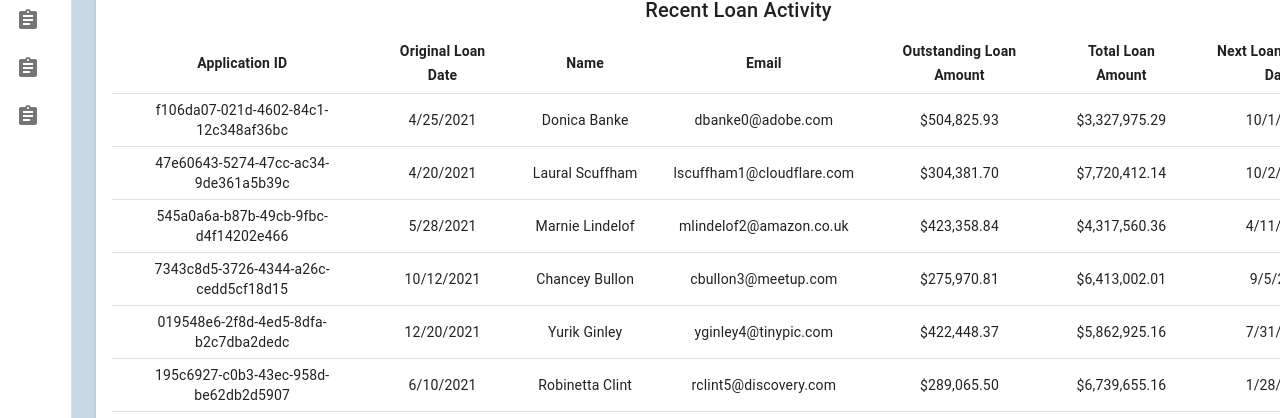
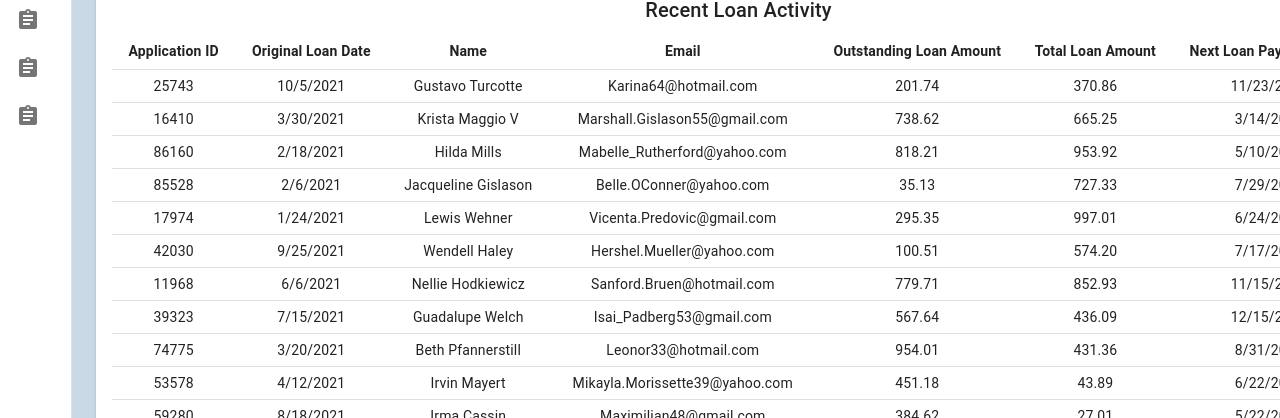
Before and after one commit to GalexyN/mock-demo-site, a React app: page / in a window 1280 px wide. Shown: the part 407-825 px from the top of the page. Built offline with nearby package versions, Linux system fonts and the light colour scheme.

Commit message:
changed random data to faker

```diff
--- a/client/components/loanInformationItems.js
+++ b/client/components/loanInformationItems.js
@@ -1,151 +1,170 @@
-export const loanInformationItems = [{
-    "id": 1,
-    "application_id": "f106da07-021d-4602-84c1-12c348af36bc",
-    "original_loan_date": "4/25/2021",
-    "full_name": "Donica Banke",
-    "email": "dbanke0@adobe.com",
-    "username": "dbanke0",
-    "outstanding_loan_amount": "$504,825.93",
-    "total_loan_amount": "$3,327,975.29",
-    "next_loan_payment_date": "10/1/2022"
-}, {
-    "id": 2,
-    "application_id": "47e60643-5274-47cc-ac34-9de361a5b39c",
-    "original_loan_date": "4/20/2021",
-    "full_name": "Laural Scuffham",
-    "email": "lscuffham1@cloudflare.com",
-    "username": "lscuffham1",
-    "outstanding_loan_amount": "$304,381.70",
-    "total_loan_amount": "$7,720,412.14",
-    "next_loan_payment_date": "10/2/2022"
-}, {
-    "id": 3,
-    "application_id": "545a0a6a-b87b-49cb-9fbc-d4f14202e466",
-    "original_loan_date": "5/28/2021",
-    "full_name": "Marnie Lindelof",
-    "email": "mlindelof2@amazon.co.uk",
-    "username": "mlindelof2",
-    "outstanding_loan_amount": "$423,358.84",
-    "total_loan_amount": "$4,317,560.36",
-    "next_loan_payment_date": "4/11/2022"
-}, {
-    "id": 4,
-    "application_id": "7343c8d5-3726-4344-a26c-cedd5cf18d15",
-    "original_loan_date": "10/12/2021",
-    "full_name": "Chancey Bullon",
-    "email": "cbullon3@meetup.com",
-    "username": "cbullon3",
-    "outstanding_loan_amount": "$275,970.81",
-    "total_loan_amount": "$6,413,002.01",
-    "next_loan_payment_date": "9/5/2022"
-}, {
-    "id": 5,
-    "application_id": "019548e6-2f8d-4ed5-8dfa-b2c7dba2dedc",
-    "original_loan_date": "12/20/2021",
-    "full_name": "Yurik Ginley",
-    "email": "yginley4@tinypic.com",
-    "username": "yginley4",
-    "outstanding_loan_amount": "$422,448.37",
-    "total_loan_amount": "$5,862,925.16",
-    "next_loan_payment_date": "7/31/2022"
-}, {
-    "id": 6,
-    "application_id": "195c6927-c0b3-43ec-958d-be62db2d5907",
-    "original_loan_date": "6/10/2021",
-    "full_name": "Robinetta Clint",
-    "email": "rclint5@discovery.com",
-    "username": "rclint5",
-    "outstanding_loan_amount": "$289,065.50",
-    "total_loan_amount": "$6,739,655.16",
-    "next_loan_payment_date": "1/28/2022"
-}, {
-    "id": 7,
-    "application_id": "5d771623-40fb-4c4c-a14d-e66b3b8ca2f2",
-    "original_loan_date": "7/16/2021",
-    "full_name": "Sherrie Lambricht",
-    "email": "slambricht6@gravatar.com",
-    "username": "slambricht6",
-    "outstanding_loan_amount": "$576,982.06",
-    "total_loan_amount": "$1,024,761.52",
-    "next_loan_payment_date": "1/12/2022"
-}, {
-    "id": 8,
-    "application_id": "9c43b642-d6b7-4f8d-96b7-176dc73e3dce",
-    "original_loan_date": "2/4/2021",
-    "full_name": "Rock Wethers",
-    "email": "rwethers7@weather.com",
-    "username": "rwethers7",
-    "outstanding_loan_amount": "$409,032.46",
-    "total_loan_amount": "$2,492,890.14",
-    "next_loan_payment_date": "6/16/2022"
-}, {
-    "id": 9,
-    "application_id": "80f475fa-4c24-404b-b6e0-6bd8dbf08704",
-    "original_loan_date": "4/13/2021",
-    "full_name": "Federico Westnage",
-    "email": "fwestnage8@soup.io",
-    "username": "fwestnage8",
-    "outstanding_loan_amount": "$483,322.06",
-    "total_loan_amount": "$3,530,779.97",
-    "next_loan_payment_date": "5/23/2022"
-}, {
-    "id": 10,
-    "application_id": "b2e08123-a496-4317-829d-bcb485680fd8",
-    "original_loan_date": "10/17/2021",
-    "full_name": "Jenelle Eadington",
-    "email": "jeadington9@live.com",
-    "username": "jeadington9",
-    "outstanding_loan_amount": "$371,242.42",
-    "total_loan_amount": "$7,710,362.41",
-    "next_loan_payment_date": "4/24/2022"
-}, {
-    "id": 11,
-    "application_id": "3dc4353e-a087-4f24-b076-4d217ad62e0f",
-    "original_loan_date": "12/30/2021",
-    "full_name": "Clyve Pallesen",
-    "email": "cpallesena@hostgator.com",
-    "username": "cpallesena",
-    "outstanding_loan_amount": "$310,346.12",
-    "total_loan_amount": "$3,865,553.62",
-    "next_loan_payment_date": "12/23/2022"
-}, {
-    "id": 12,
-    "application_id": "91a9877f-523b-4389-b22d-a1e39ab51671",
-    "original_loan_date": "11/21/2021",
-    "full_name": "Wain McDuffie",
-    "email": "wmcduffieb@google.ru",
-    "username": "wmcduffieb",
-    "outstanding_loan_amount": "$480,550.75",
-    "total_loan_amount": "$6,618,434.75",
-    "next_loan_payment_date": "5/27/2022"
-}, {
-    "id": 13,
-    "application_id": "95c11bce-ddde-433a-b4b7-d6ccbb3d0d19",
-    "original_loan_date": "8/20/2021",
-    "full_name": "Phedra Boecke",
-    "email": "pboeckec@pbs.org",
-    "username": "pboeckec",
-    "outstanding_loan_amount": "$501,712.10",
-    "total_loan_amount": "$1,479,930.50",
-    "next_loan_payment_date": "6/8/2022"
-}, {
-    "id": 14,
-    "application_id": "ffaf42b8-dbbd-4005-ac1d-3d9ca051036e",
-    "original_loan_date": "1/8/2022",
-    "full_name": "Joannes Raison",
-    "email": "jraisond@comsenz.com",
-    "username": "jraisond",
-    "outstanding_loan_amount": "$560,692.27",
-    "total_loan_amount": "$7,450,061.48",
-    "next_loan_payment_date": "8/11/2022"
-}, {
-    "id": 15,
-    "application_id": "0a7d864e-f49c-4447-96b8-8308ac66dfae",
-    "original_loan_date": "2/6/2021",
-    "full_name": "Bernadene Portman",
-    "email": "bportmane@nhs.uk",
-    "username": "bportmane",
-    "outstanding_loan_amount": "$483,785.24",
-    "total_loan_amount": "$5,154,082.77",
-    "next_loan_payment_date": "6/29/2022"
-}]
+
+import faker from 'faker';
+export const loanInformationItems = [];
+const statuses = ['Payment Pending', 'Delinquent', 'Paid'];
+
+for (let i = 0; i < 15; i++) {
+    loanInformationItems.push({
+        id: i,
+        application_id: faker.random.number(),
+        original_loan_date: faker.date.past().toLocaleDateString(),
+        full_name: faker.name.findName(),
+        email: faker.internet.email(),
+        outstanding_loan_amount: faker.finance.amount(),
+        total_loan_amount: faker.finance.amount(),
+        next_loan_payment_date: faker.date.future().toLocaleDateString(),
+        status: statuses[Math.floor(Math.random() * statuses.length)],
+    });
+}
+
+// export const loanInformationItems = [{
+//     "id": 1,
+//     "application_id": "f106da07-021d-4602-84c1-12c348af36bc",
+//     "original_loan_date": "4/25/2021",
+//     "full_name": "Donica Banke",
+//     "email": "dbanke0@adobe.com",
+//     "username": "dbanke0",
+//     "outstanding_loan_amount": "$504,825.93",
+//     "total_loan_amount": "$3,327,975.29",
+//     "next_loan_payment_date": "10/1/2022"
+// }, {
+//     "id": 2,
+//     "application_id": "47e60643-5274-47cc-ac34-9de361a5b39c",
+//     "original_loan_date": "4/20/2021",
+//     "full_name": "Laural Scuffham",
+//     "email": "lscuffham1@cloudflare.com",
+//     "username": "lscuffham1",
+//     "outstanding_loan_amount": "$304,381.70",
+//     "total_loan_amount": "$7,720,412.14",
+//     "next_loan_payment_date": "10/2/2022"
+// }, {
+//     "id": 3,
+//     "application_id": "545a0a6a-b87b-49cb-9fbc-d4f14202e466",
+//     "original_loan_date": "5/28/2021",
+//     "full_name": "Marnie Lindelof",
+//     "email": "mlindelof2@amazon.co.uk",
+//     "username": "mlindelof2",
+//     "outstanding_loan_amount": "$423,358.84",
+//     "total_loan_amount": "$4,317,560.36",
+//     "next_loan_payment_date": "4/11/2022"
+// }, {
+//     "id": 4,
+//     "application_id": "7343c8d5-3726-4344-a26c-cedd5cf18d15",
+//     "original_loan_date": "10/12/2021",
+//     "full_name": "Chancey Bullon",
+//     "email": "cbullon3@meetup.com",
+//     "username": "cbullon3",
+//     "outstanding_loan_amount": "$275,970.81",
+//     "total_loan_amount": "$6,413,002.01",
+//     "next_loan_payment_date": "9/5/2022"
+// }, {
+//     "id": 5,
+//     "application_id": "019548e6-2f8d-4ed5-8dfa-b2c7dba2dedc",
+//     "original_loan_date": "12/20/2021",
+//     "full_name": "Yurik Ginley",
+//     "email": "yginley4@tinypic.com",
+//     "username": "yginley4",
+//     "outstanding_loan_amount": "$422,448.37",
+//     "total_loan_amount": "$5,862,925.16",
+//     "next_loan_payment_date": "7/31/2022"
+// }, {
+//     "id": 6,
+//     "application_id": "195c6927-c0b3-43ec-958d-be62db2d5907",
+//     "original_loan_date": "6/10/2021",
+//     "full_name": "Robinetta Clint",
+//     "email": "rclint5@discovery.com",
+//     "username": "rclint5",
+//     "outstanding_loan_amount": "$289,065.50",
+//     "total_loan_amount": "$6,739,655.16",
+//     "next_loan_payment_date": "1/28/2022"
+// }, {
+//     "id": 7,
+//     "application_id": "5d771623-40fb-4c4c-a14d-e66b3b8ca2f2",
+//     "original_loan_date": "7/16/2021",
+//     "full_name": "Sherrie Lambricht",
+//     "email": "slambricht6@gravatar.com",
+//     "username": "slambricht6",
+//     "outstanding_loan_amount": "$576,982.06",
+//     "total_loan_amount": "$1,024,761.52",
+//     "next_loan_payment_date": "1/12/2022"
+// }, {
+//     "id": 8,
+//     "application_id": "9c43b642-d6b7-4f8d-96b7-176dc73e3dce",
+//     "original_loan_date": "2/4/2021",
+//     "full_name": "Rock Wethers",
+//     "email": "rwethers7@weather.com",
+//     "username": "rwethers7",
+//     "outstanding_loan_amount": "$409,032.46",
+//     "total_loan_amount": "$2,492,890.14",
+//     "next_loan_payment_date": "6/16/2022"
+// }, {
+//     "id": 9,
+//     "application_id": "80f475fa-4c24-404b-b6e0-6bd8dbf08704",
+//     "original_loan_date": "4/13/2021",
+//     "full_name": "Federico Westnage",
+//     "email": "fwestnage8@soup.io",
+//     "username": "fwestnage8",
+//     "outstanding_loan_amount": "$483,322.06",
+//     "total_loan_amount": "$3,530,779.97",
+//     "next_loan_payment_date": "5/23/2022"
+// }, {
+//     "id": 10,
+//     "application_id": "b2e08123-a496-4317-829d-bcb485680fd8",
+//     "original_loan_date": "10/17/2021",
+//     "full_name": "Jenelle Eadington",
+//     "email": "jeadington9@live.com",
+//     "username": "jeadington9",
+//     "outstanding_loan_amount": "$371,242.42",
+//     "total_loan_amount": "$7,710,362.41",
+//     "next_loan_payment_date": "4/24/2022"
+// }, {
+//     "id": 11,
+//     "application_id": "3dc4353e-a087-4f24-b076-4d217ad62e0f",
+//     "original_loan_date": "12/30/2021",
+//     "full_name": "Clyve Pallesen",
+//     "email": "cpallesena@hostgator.com",
+//     "username": "cpallesena",
+//     "outstanding_loan_amount": "$310,346.12",
+//     "total_loan_amount": "$3,865,553.62",
+//     "next_loan_payment_date": "12/23/2022"
+// }, {
+//     "id": 12,
+//     "application_id": "91a9877f-523b-4389-b22d-a1e39ab51671",
+//     "original_loan_date": "11/21/2021",
+//     "full_name": "Wain McDuffie",
+//     "email": "wmcduffieb@google.ru",
+//     "username": "wmcduffieb",
+//     "outstanding_loan_amount": "$480,550.75",
+//     "total_loan_amount": "$6,618,434.75",
+//     "next_loan_payment_date": "5/27/2022"
+// }, {
+//     "id": 13,
+//     "application_id": "95c11bce-ddde-433a-b4b7-d6ccbb3d0d19",
+//     "original_loan_date": "8/20/2021",
+//     "full_name": "Phedra Boecke",
+//     "email": "pboeckec@pbs.org",
+//     "username": "pboeckec",
+//     "outstanding_loan_amount": "$501,712.10",
+//     "total_loan_amount": "$1,479,930.50",
+//     "next_loan_payment_date": "6/8/2022"
+// }, {
+//     "id": 14,
+//     "application_id": "ffaf42b8-dbbd-4005-ac1d-3d9ca051036e",
+//     "original_loan_date": "1/8/2022",
+//     "full_name": "Joannes Raison",
+//     "email": "jraisond@comsenz.com",
+//     "username": "jraisond",
+//     "outstanding_loan_amount": "$560,692.27",
+//     "total_loan_amount": "$7,450,061.48",
+//     "next_loan_payment_date": "8/11/2022"
+// }, {
+//     "id": 15,
+//     "application_id": "0a7d864e-f49c-4447-96b8-8308ac66dfae",
+//     "original_loan_date": "2/6/2021",
+//     "full_name": "Bernadene Portman",
+//     "email": "bportmane@nhs.uk",
+//     "username": "bportmane",
+//     "outstanding_loan_amount": "$483,785.24",
+//     "total_loan_amount": "$5,154,082.77",
+//     "next_loan_payment_date": "6/29/2022"
+// }]
--- a/package.json
+++ b/package.json
@@ -26,6 +26,7 @@
     "babel-loader": "^8.2.3",
     "css-loader": "^6.5.1",
     "express": "^4.17.2",
+    "faker": "^5.5.3",
     "material-ui-popup-state": "^2.0.0",
     "nodemon": "^2.0.15",
     "react": "^17.0.2",
```
Also changed, not shown: client/components/VerifyIQSettings.js (+6 -12 lines), 1 other file (tests, documents, lock files or other folders).
